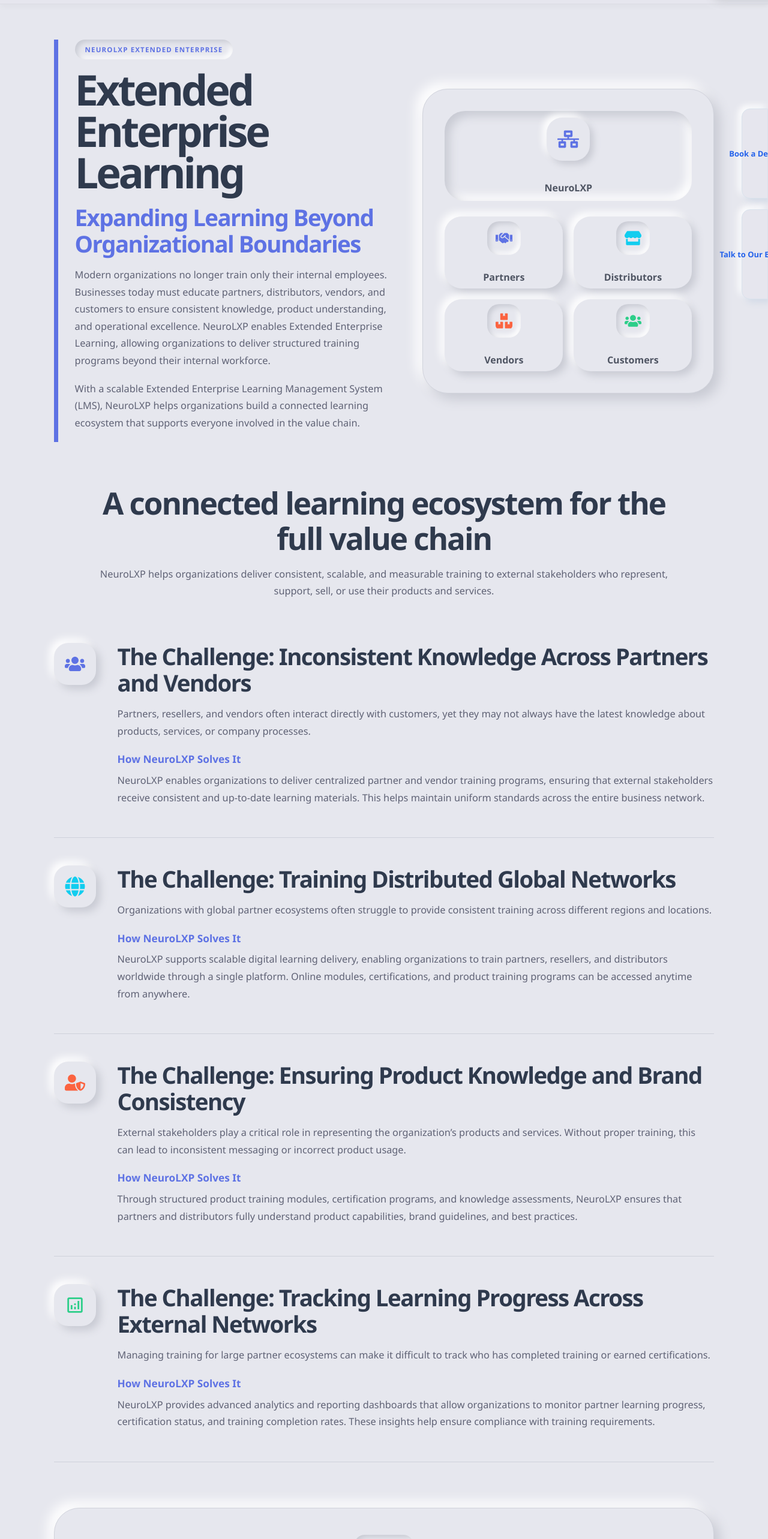
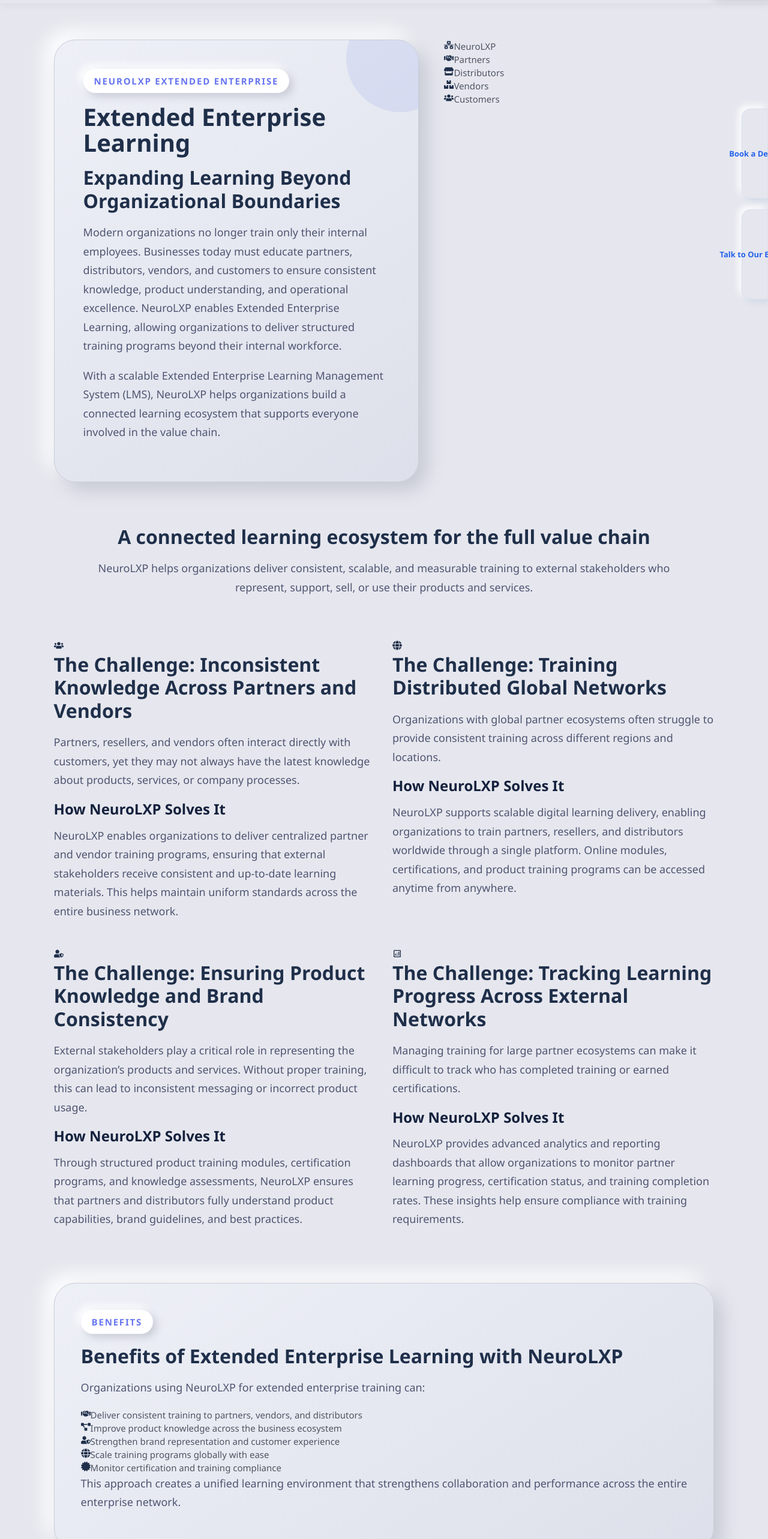
Before and after one commit to PRGEEQGlobalSolutionsPrivateLIT/LMS-Main-Pro, a Next.js app in the folder apps/learner-web/: page /Extended-Enterprise in a window 1280 px wide. Shown: the part 60-2626 px from the top of the page at 60% size. Built offline with nearby package versions, Linux system fonts and the light colour scheme.

Commit message:
Update ExtendedEnterpriseLearning.css

```diff
--- a/apps/learner-web/app/Extended-Enterprise/ExtendedEnterpriseLearning.css
+++ b/apps/learner-web/app/Extended-Enterprise/ExtendedEnterpriseLearning.css
@@ -2,325 +2,361 @@
   min-height: 100vh;
   padding: 64px 7%;
   background: #e6e7ee;
-  color: #31344b;
-  font-family: Inter, system-ui, sans-serif;
+  color: #1f2f4a;
+  font-family: "Segoe UI", system-ui, sans-serif;
+}
+
+/* TYPOGRAPHY */
+.enterprise-page h1,
+.enterprise-page h2,
+.enterprise-page h3,
+.enterprise-page h4,
+.enterprise-page p {
+  margin-top: 0;
+}
+
+.enterprise-page h1 {
+  margin-bottom: 18px;
+  font-size: 40px;
+  line-height: 1.08;
+  color: #1f2f4a;
+}
+
+.enterprise-page h2 {
+  margin-bottom: 18px;
+  font-size: 32px;
+  line-height: 1.2;
+  color: #1f2f4a;
+}
+
+.enterprise-page h3 {
+  margin-bottom: 14px;
+  font-size: 24px;
+  line-height: 1.2;
+  color: #14213d;
+}
+
+.enterprise-page h4 {
+  margin-bottom: 12px;
+  font-size: 20px;
+  line-height: 1.25;
+  color: #14213d;
+}
+
+.enterprise-page p {
+  margin-bottom: 18px;
+  color: #4f5572;
+  font-size: 18px;
+  line-height: 1.75;
+}
+
+.enterprise-page span {
+  font-size: 15px;
 }
 
 /* HERO */
 .enterprise-hero {
   display: grid;
-  grid-template-columns: 1.08fr 0.92fr;
-  gap: 44px;
-  align-items: center;
+  grid-template-columns: 1.15fr 0.85fr;
+  gap: 42px;
+  align-items: stretch;
   margin-bottom: 72px;
 }
 
+.enterprise-hero-content,
+.enterprise-hero-panel,
+.enterprise-benefits,
+.enterprise-final {
+  border-radius: 36px;
+  background: linear-gradient(145deg, #eef0f7, #dde0ea);
+  border: 1px solid #c9ceda;
+  box-shadow: 14px 14px 30px #c6c9d4, -14px -14px 30px #ffffff;
+}
+
 .enterprise-hero-content {
-  padding-left: 28px;
-  border-left: 7px solid #5e72e4;
+  position: relative;
+  overflow: hidden;
+  padding: 48px;
+}
+
+.enterprise-hero-content::before {
+  content: "";
+  position: absolute;
+  width: 180px;
+  height: 180px;
+  right: -60px;
+  top: -60px;
+  border-radius: 50%;
+  background: rgba(94, 114, 228, 0.12);
 }
 
 .enterprise-badge {
   display: inline-block;
-  margin-bottom: 16px;
-  padding: 9px 17px;
+  margin-bottom: 18px;
+  padding: 10px 18px;
   border-radius: 999px;
-  background: #e6e7ee;
-  color: #5e72e4;
-  font-size: 0.72rem;
-  font-weight: 900;
+  background: #ffffff;
+  color: #6675f0;
+  font-size: 13px;
+  font-weight: 800;
+  letter-spacing: 0.12em;
   text-transform: uppercase;
-  letter-spacing: 0.1em;
-  box-shadow: inset 4px 4px 8px #c8cad3, inset -4px -4px 8px #ffffff;
+  box-shadow: 6px 6px 14px #c8cbd6, -6px -6px 14px #ffffff;
 }
 
-.enterprise-page h1 {
-  margin: 0 0 18px;
-  font-size: clamp(2.4rem, 5.5vw, 5.2rem);
-  line-height: 0.98;
-  letter-spacing: -0.06em;
+.enterprise-hero-panel {
+  padding: 42px;
+  color: #1f2f4a;
+  display: grid;
+  align-content: center;
+  justify-items: start;
+  transition: transform 0.35s ease, box-shadow 0.35s ease;
 }
 
-.enterprise-page h2 {
-  margin: 0 0 16px;
-  font-size: clamp(1.55rem, 3vw, 2.45rem);
-  line-height: 1.15;
-  letter-spacing: -0.04em;
+.enterprise-hero-panel:hover {
+  transform: translateY(-8px);
+  box-shadow: 18px 18px 36px #c6c9d4, -18px -18px 36px #ffffff;
 }
 
-.enterprise-page h3 {
-  margin: 22px 0 10px;
-  color: #5e72e4;
-  font-size: 1.08rem;
+.enterprise-hero-panel svg {
+  width: 84px;
+  height: 84px;
+  padding: 18px;
+  margin-bottom: 24px;
+  border-radius: 24px;
+  color: #6675f0;
+  background: #f5f6fb;
+  box-shadow: 6px 6px 14px #c8cbd6, -6px -6px 14px #ffffff;
 }
 
-.enterprise-page p {
-  margin: 0 0 18px;
-  color: #5f6275;
-  font-size: 1.02rem;
-  line-height: 1.75;
+.enterprise-hero-panel h4 {
+  color: #14213d;
 }
 
-.enterprise-hero-content h2 {
-  color: #5e72e4;
+.enterprise-hero-panel p {
+  color: #4f5572;
 }
 
-/* NETWORK VISUAL */
-.enterprise-visual {
-  min-height: 430px;
-  padding: 36px;
-  border-radius: 42px;
-  background: #e6e7ee;
-  border: 1px solid #d1d3dc;
-  box-shadow: 10px 10px 20px #c8cad3, -10px -10px 20px #ffffff;
-  display: grid;
-  gap: 26px;
-}
-
-.network-center {
-  display: grid;
-  place-items: center;
-  text-align: center;
-  min-height: 150px;
-  border-radius: 34px;
-  background: #e6e7ee;
-  color: #45485c;
-  font-weight: 900;
-  box-shadow: inset 8px 8px 16px #c8cad3, inset -8px -8px 16px #ffffff;
-}
-
-.network-center svg {
-  width: 72px;
-  height: 72px;
-  padding: 18px;
-  margin-bottom: 12px;
-  border-radius: 26px;
-  background: #e6e7ee;
-  color: #5e72e4;
-  box-shadow: 6px 6px 12px #c8cad3, -6px -6px 12px #ffffff;
-}
-
-.network-items {
-  display: grid;
-  grid-template-columns: repeat(2, 1fr);
-  gap: 18px;
-}
-
-.network-items div {
-  min-height: 120px;
-  display: grid;
-  place-items: center;
-  text-align: center;
-  border-radius: 28px;
-  background: #e6e7ee;
-  color: #45485c;
-  font-weight: 800;
-  box-shadow: 7px 7px 14px #c8cad3, -7px -7px 14px #ffffff;
-}
-
-.network-items svg {
-  width: 56px;
-  height: 56px;
-  padding: 14px;
-  margin-bottom: 10px;
-  border-radius: 20px;
-  background: #e6e7ee;
-  color: #5e72e4;
-  box-shadow: inset 4px 4px 8px #c8cad3, inset -4px -4px 8px #ffffff;
-}
-
-.network-items div:nth-child(2) svg {
-  color: #11cdef;
-}
-
-.network-items div:nth-child(3) svg {
-  color: #fb6340;
-}
-
-.network-items div:nth-child(4) svg {
-  color: #2dce89;
-}
-
-/* OPEN TEXT */
+/* INTRO */
 .enterprise-intro {
-  max-width: 960px;
+  max-width: 980px;
   margin: 0 auto 72px;
   text-align: center;
 }
 
-.enterprise-intro h2 {
-  font-size: clamp(2rem, 4vw, 3.2rem);
+/* CHALLENGES */
+.enterprise-challenges {
+  display: grid;
+  grid-template-columns: repeat(2, 1fr);
+  gap: 28px;
+  margin-bottom: 72px;
 }
 
-/* CHALLENGES - OPEN PAGE LAYOUT */
-.enterprise-challenges {
-  display: grid;
-  gap: 46px;
-  margin-bottom: 76px;
+.enterprise-card {
+  position: relative;
+  padding: 34px;
+  border-radius: 32px;
+  background: #e9ebf3;
+  border: 1px solid #c9ceda;
+  box-shadow: 10px 10px 22px #c6c9d4, -10px -10px 22px #ffffff;
+  overflow: hidden;
+  transition: transform 0.35s ease, box-shadow 0.35s ease, border-color 0.35s ease;
 }
 
-.enterprise-row {
-  display: grid;
-  grid-template-columns: 76px 1fr;
-  gap: 30px;
-  align-items: start;
-  padding-bottom: 34px;
-  border-bottom: 1px solid #cfd1db;
+.enterprise-card::before {
+  content: "";
+  position: absolute;
+  inset: 0 0 auto 0;
+  height: 4px;
+  background: #6675f0;
 }
 
-.enterprise-icon {
-  width: 70px;
-  height: 70px;
+.enterprise-card:nth-child(2)::before {
+  background: #fb6340;
+}
+
+.enterprise-card:nth-child(3)::before {
+  background: #2dce89;
+}
+
+.enterprise-card:nth-child(4)::before {
+  background: #11cdef;
+}
+
+.enterprise-card:hover {
+  transform: translateY(-8px);
+  border-color: #bfc5d4;
+  box-shadow: 16px 16px 32px #c6c9d4, -16px -16px 32px #ffffff;
+}
+
+.enterprise-card-icon {
+  width: 46px;
+  height: 46px;
+  margin-bottom: 22px;
   display: grid;
   place-items: center;
-  border-radius: 24px;
-  background: #e6e7ee;
-  color: #5e72e4;
-  box-shadow: 7px 7px 14px #c8cad3, -7px -7px 14px #ffffff;
+  border-radius: 14px;
+  background: #f7f8fc;
+  color: #6675f0;
+  box-shadow: 6px 6px 14px #c8cbd6, -6px -6px 14px #ffffff;
 }
 
-.enterprise-icon svg {
-  width: 34px;
-  height: 34px;
+.enterprise-card:nth-child(2) .enterprise-card-icon {
+  color: #fb6340;
 }
 
-.enterprise-row:nth-child(2) .enterprise-icon {
+.enterprise-card:nth-child(3) .enterprise-card-icon {
+  color: #2dce89;
+}
+
+.enterprise-card:nth-child(4) .enterprise-card-icon {
   color: #11cdef;
 }
 
-.enterprise-row:nth-child(3) .enterprise-icon {
-  color: #fb6340;
+.enterprise-card-icon svg {
+  width: 22px;
+  height: 22px;
 }
 
-.enterprise-row:nth-child(4) .enterprise-icon {
-  color: #2dce89;
+.enterprise-card span {
+  display: inline-block;
+  margin-bottom: 12px;
+  color: #6675f0;
+  font-weight: 800;
+  text-transform: uppercase;
+  letter-spacing: 0.08em;
 }
 
 /* BENEFITS */
 .enterprise-benefits {
   padding: 44px;
   margin-bottom: 72px;
-  border-radius: 42px;
-  background: #e6e7ee;
-  border: 1px solid #d1d3dc;
-  box-shadow: 10px 10px 20px #c8cad3, -10px -10px 20px #ffffff;
 }
 
-.benefits-heading {
+.enterprise-section-heading {
   max-width: 900px;
-  margin: 0 auto 34px;
+  margin: 0 auto 36px;
   text-align: center;
 }
 
-.benefits-grid {
+.enterprise-section-heading h2 {
+  color: #1f2f4a;
+}
+
+.enterprise-section-heading p {
+  color: #4f5572;
+}
+
+.enterprise-benefits-grid {
   display: grid;
   grid-template-columns: repeat(5, 1fr);
   gap: 18px;
-  margin-bottom: 30px;
 }
 
-.benefits-grid div {
-  min-height: 190px;
-  padding: 24px 18px;
-  border-radius: 30px;
-  background: #e6e7ee;
+.enterprise-benefits-grid div {
+  min-height: 230px;
+  padding: 26px 18px;
+  border-radius: 28px;
+  background: #e9ebf3;
   text-align: center;
-  color: #45485c;
-  font-weight: 800;
-  border-top: 5px solid #5e72e4;
-  box-shadow: inset 6px 6px 12px #c8cad3, inset -6px -6px 12px #ffffff;
+  border: 1px solid #c9ceda;
+  box-shadow: 8px 8px 18px #c6c9d4, -8px -8px 18px #ffffff;
+  transition: transform 0.35s ease, box-shadow 0.35s ease;
 }
 
-.benefits-grid div:nth-child(2) {
-  border-top-color: #11cdef;
+.enterprise-benefits-grid div:hover {
+  transform: translateY(-10px);
+  box-shadow: 14px 14px 28px #c6c9d4, -14px -14px 28px #ffffff;
 }
 
-.benefits-grid div:nth-child(3) {
-  border-top-color: #fb6340;
-}
-
-.benefits-grid div:nth-child(4) {
-  border-top-color: #2dce89;
-}
-
-.benefits-grid div:nth-child(5) {
-  border-top-color: #ffd166;
-}
-
-.benefits-grid svg {
+.enterprise-benefits-grid svg {
   width: 58px;
   height: 58px;
   margin-bottom: 16px;
   padding: 14px;
-  border-radius: 22px;
-  background: #e6e7ee;
-  color: #5e72e4;
-  box-shadow: 6px 6px 12px #c8cad3, -6px -6px 12px #ffffff;
+  border-radius: 20px;
+  background: #f7f8fc;
+  color: #6675f0;
+  box-shadow: 6px 6px 14px #c8cbd6, -6px -6px 14px #ffffff;
 }
 
-.benefits-grid div:nth-child(2) svg {
-  color: #11cdef;
+.enterprise-benefits-grid h4 {
+  color: #14213d;
+  font-weight: 700;
 }
 
-.benefits-grid div:nth-child(3) svg {
-  color: #fb6340;
-}
-
-.benefits-grid div:nth-child(4) svg {
-  color: #2dce89;
-}
-
-.benefits-grid div:nth-child(5) svg {
-  color: #d69b00;
-}
-
-.benefits-note {
-  max-width: 900px;
-  margin: 0 auto;
-  text-align: center;
+.enterprise-benefits-grid p {
+  color: #4f5572;
+  font-weight: 400;
 }
 
 /* FINAL */
 .enterprise-final {
   display: grid;
-  grid-template-columns: 0.85fr 1.15fr;
-  gap: 42px;
+  grid-template-columns: 1.2fr 0.8fr;
+  gap: 36px;
   align-items: center;
   padding: 44px;
-  border-radius: 42px;
-  background: #e6e7ee;
-  border: 1px solid #d1d3dc;
-  box-shadow: 10px 10px 20px #c8cad3, -10px -10px 20px #ffffff;
 }
 
-.final-visual {
-  min-height: 330px;
-  border-radius: 34px;
+.enterprise-final-action {
+  min-height: 260px;
+  padding: 32px;
+  border-radius: 30px;
+  background: #e9ebf3;
+  color: #1f2f4a;
   display: grid;
   place-items: center;
   text-align: center;
-  color: #6b6f86;
-  font-weight: 800;
-  background: #e6e7ee;
-  border: 1px solid #d1d3dc;
-  box-shadow: inset 8px 8px 16px #c8cad3, inset -8px -8px 16px #ffffff;
+  border: 1px solid #c9ceda;
+  box-shadow: inset 6px 6px 14px #c8cbd6, inset -6px -6px 14px #ffffff;
+  transition: transform 0.35s ease, box-shadow 0.35s ease;
 }
 
-.final-visual svg {
-  width: 82px;
-  height: 82px;
-  padding: 18px;
-  margin-bottom: 12px;
-  border-radius: 26px;
-  background: #e6e7ee;
-  color: #5e72e4;
-  box-shadow: 6px 6px 12px #c8cad3, -6px -6px 12px #ffffff;
+.enterprise-final-action:hover {
+  transform: translateY(-8px);
+  box-shadow: 12px 12px 24px #c6c9d4, -12px -12px 24px #ffffff;
+}
+
+.enterprise-final-action svg {
+  width: 64px;
+  height: 64px;
+  color: #6675f0;
+}
+
+.enterprise-final-action h4 {
+  color: #14213d;
+}
+
+/* OPTIONAL LIGHT PILL / LIST ITEMS */
+.enterprise-list-item,
+.enterprise-feature-item {
+  display: flex;
+  align-items: center;
+  gap: 14px;
+  padding: 18px 22px;
+  border-radius: 18px;
+  background: #e9ebf3;
+  border: 1px solid #d3d7e2;
+  box-shadow: 7px 7px 16px #c8cbd6, -7px -7px 16px #ffffff;
+  color: #25314d;
+  font-weight: 700;
+}
+
+.enterprise-list-item svg,
+.enterprise-feature-item svg {
+  color: #6675f0;
 }
 
 /* RESPONSIVE */
 @media (max-width: 1200px) {
-  .benefits-grid {
+  .enterprise-benefits-grid {
     grid-template-columns: repeat(3, 1fr);
+  }
+
+  .enterprise-hero,
+  .enterprise-final {
+    grid-template-columns: 1fr;
   }
 }
 
@@ -329,26 +365,36 @@
     padding: 36px 18px;
   }
 
-  .enterprise-hero,
-  .enterprise-final {
-    grid-template-columns: 1fr;
+  .enterprise-page h1 {
+    font-size: 34px;
   }
 
-  .enterprise-hero-content {
-    padding-left: 22px;
+  .enterprise-page h2 {
+    font-size: 28px;
   }
 
-  .enterprise-row {
-    grid-template-columns: 1fr;
-  }
-
-  .benefits-grid {
-    grid-template-columns: 1fr;
-  }
-
-  .enterprise-visual,
+  .enterprise-hero-content,
+  .enterprise-hero-panel,
   .enterprise-benefits,
   .enterprise-final {
     padding: 28px;
   }
+
+  .enterprise-challenges,
+  .enterprise-benefits-grid {
+    grid-template-columns: 1fr;
+  }
 }
+
+.image-placeholder {
+  overflow: hidden;
+}
+
+.placeholder-image {
+  width: 100%;
+  height: 100%;
+  min-height: 260px;
+  object-fit: cover;
+  display: block;
+  border-radius: inherit;
+}
```
